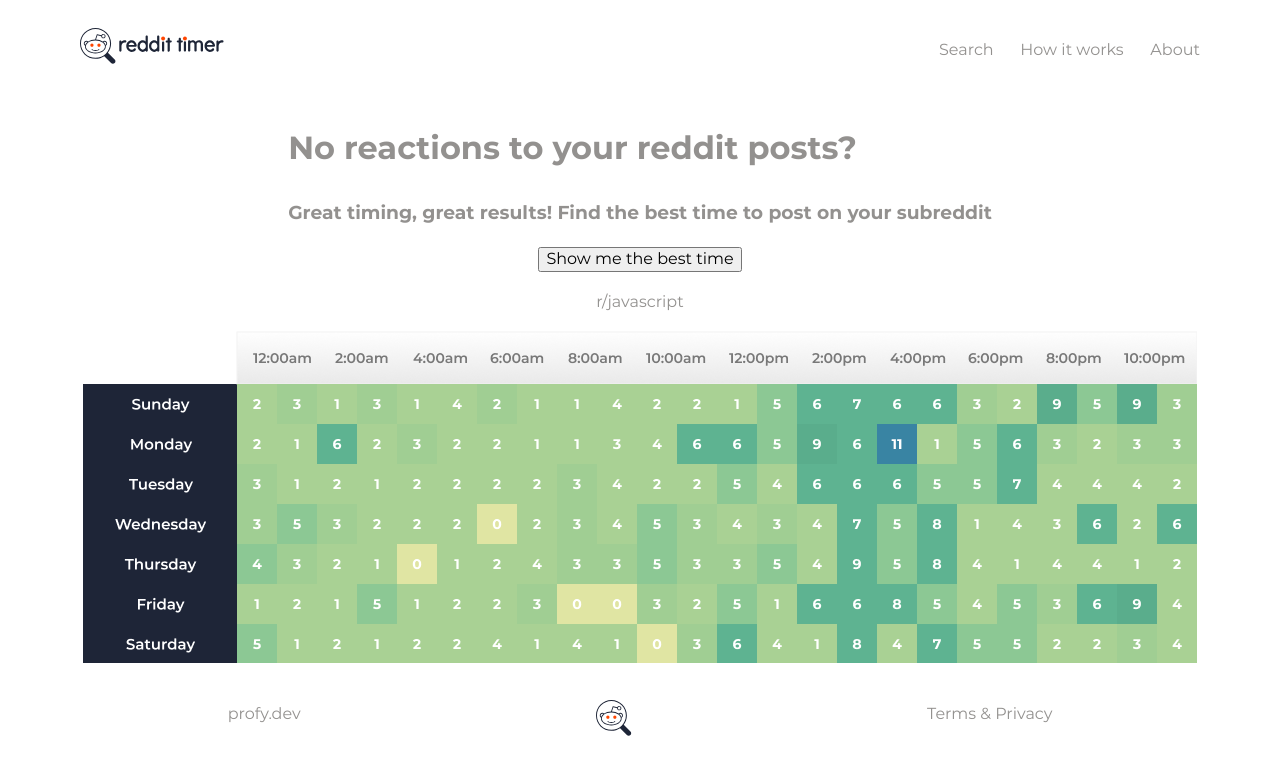
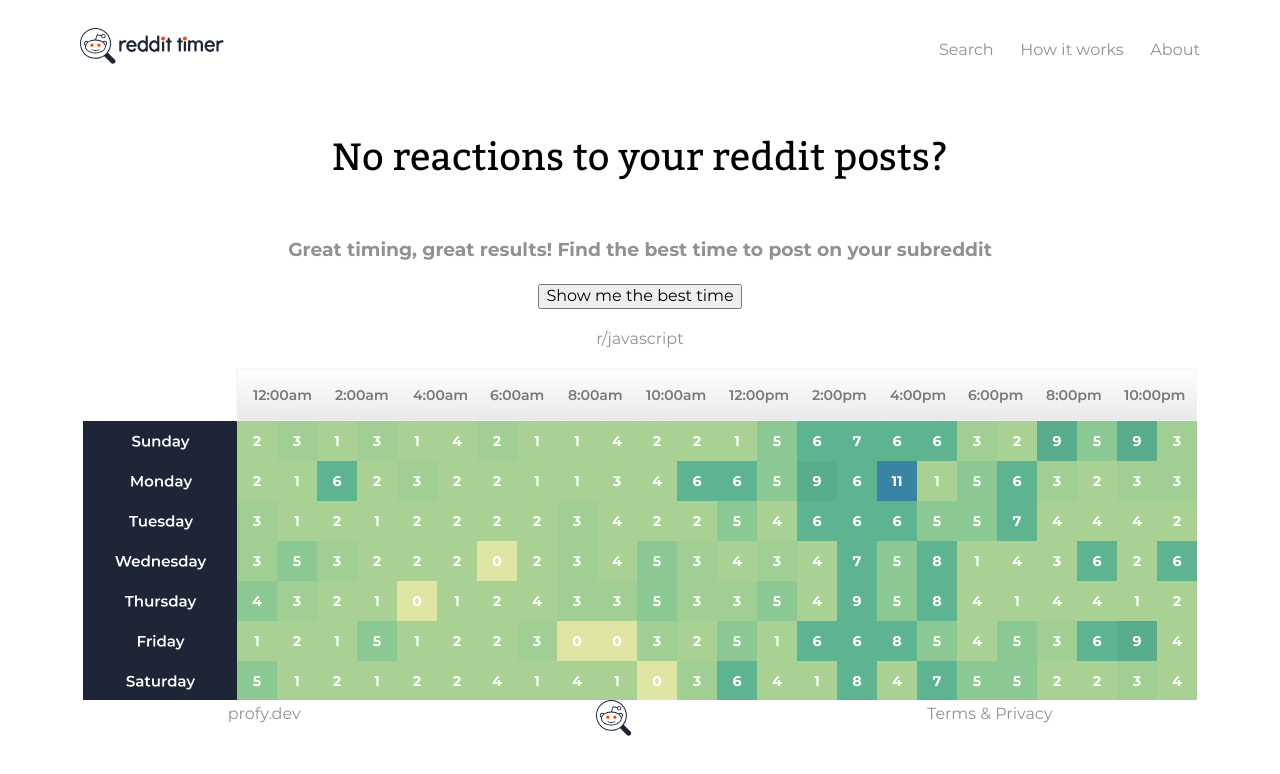
Before and after one commit to lifewave174/reddit-timer, a React (Create React App) app: page / in a window 1280 px wide. Shown: the top 774 px of the page. Built offline with nearby package versions, Linux system fonts and the light colour scheme.

Commit message:
styled the hero title in hero.js

```diff
--- a/src/components/Hero.js
+++ b/src/components/Hero.js
@@ -3,6 +3,13 @@
 import heroImage from '../assets/table.png';
 
 const Section = styled.section`
+    display: flex;
+    flex-direction: column;
+    justify-content: center;
+    align-items: center;
+`;
+
+const TitleSection = styled.div`
     display: flex;
     flex-direction: column;
     justify-content: center;
@@ -15,16 +22,23 @@
     width: 1114px;
 `;
 
+const H1 = styled.h1`
+    font-family: ${props => props.theme.font.family.headline};
+    color: #000000;
+    font-weight: 400;
+    font-size: 38px;
+`;
+
 const Hero = () => {
     return (
         <Section>
-            <div>
-                <h1>No reactions to your reddit posts?</h1>
+            <TitleSection>
+                <H1>No reactions to your reddit posts?</H1>
                 <h3>
                     Great timing, great results! Find the best time to post on
                     your subreddit
                 </h3>
-            </div>
+            </TitleSection>
             <button>Show me the best time</button>
             <p>r/javascript</p>
             <HeroImage />
```
